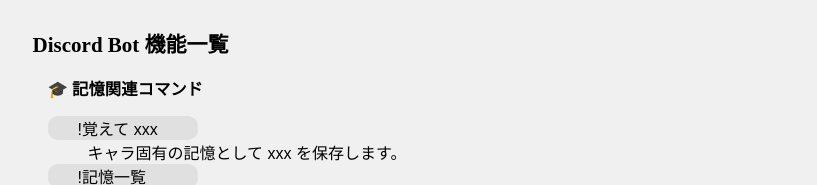
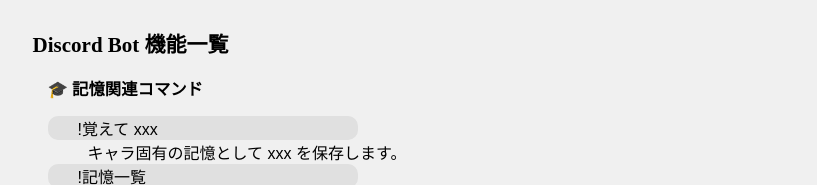
Before and after one commit to satoshi0926/portfolio, a plain HTML site: page public/discord/index.html in a window 1280 px wide. Shown: the part 765-950 px from the top of the page, without its empty margins (165-982 px from the left). Drawn offline with Linux system fonts and the light colour scheme.

Commit message:
説明欄の幅を調整

```diff
--- a/public/discord/css/style.css
+++ b/public/discord/css/style.css
@@ -42,7 +42,6 @@ dt, dd {
   font-weight: normal;
 }
 dt {
-  width: 120px;
   padding-left: 30px;
   border-radius: 10px;
 }
@@ -62,12 +61,14 @@ section#function .box {
 }
 section#function dt {
    background-color: #e0e0e0;
+   width: 280px;
 }
 
 
 /* ファイル情報 */
 section#file dt {
   background-color: #cfdff5;
+  width: 280px;
 }
 
 /* リンク */
```
